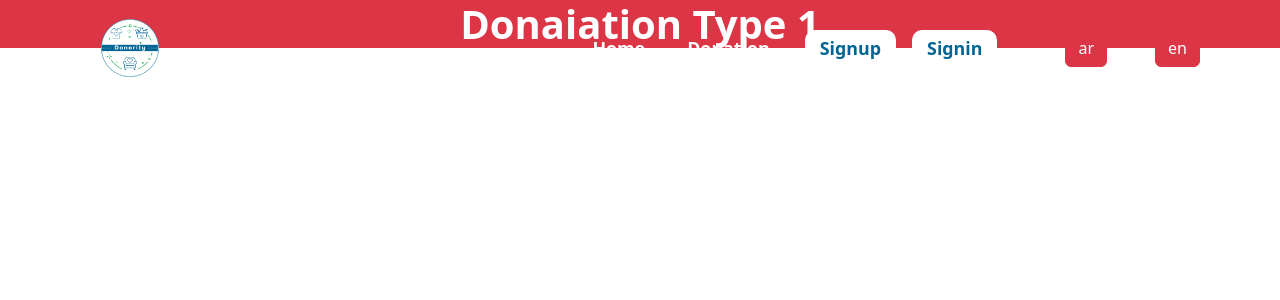
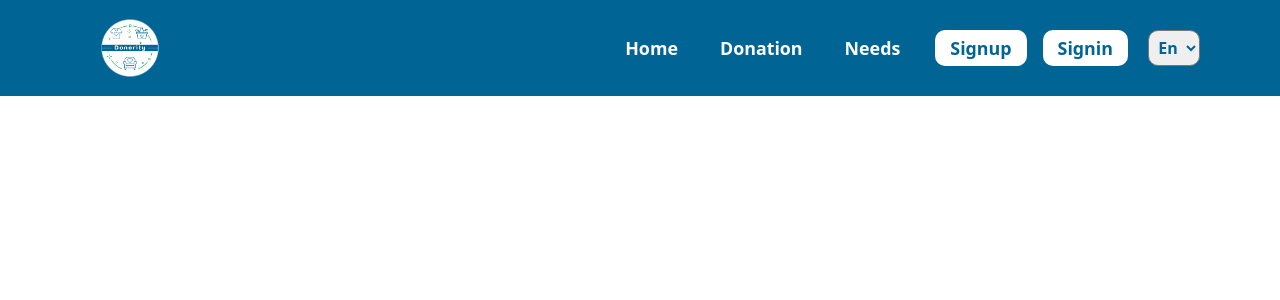
Before and after one commit to MohamedAbdelhakem17/donority, a React (Create React App) app: page /donaitontype/1 in a window 1280 px wide. Shown: the top 300 px of the page. Built offline with nearby package versions, Linux system fonts and the light colour scheme.

Commit message:
edit :- Edit Navbar and change Some Style

```diff
--- a/src/Component/App/App.jsx
+++ b/src/Component/App/App.jsx
@@ -19,13 +19,14 @@ const router = createBrowserRouter([
     element: <MasterLayout />,
     children: [
       { index: true, element: <Home apiLink={Base_API_URL} /> },
+      { path: "/donaitontype/:type", element: <DonaiationType apiLink={Base_API_URL} /> },
+      { path: "/needs", element: <DonaiationType apiLink={Base_API_URL} /> },
       { path: "/signin", element: <ProtectedRoute><Signin apiLink={Base_API_URL} /></ProtectedRoute> },
       { path: "/signup", element: <ProtectedRoute ><Signup apiLink={Base_API_URL} /></ProtectedRoute> },
       { path: "/reset-password", element: <ProtectedRoute ><ResetPassword apiLink={Base_API_URL} /></ProtectedRoute> },
       { path: "/user-profile", element: <ProtectedRoute ><UserProfile apiLink={Base_API_URL} /></ProtectedRoute> },
       { path: "/user-request", element: <ProtectedRoute ><UserRequest apiLink={Base_API_URL} /></ProtectedRoute> },
       { path: "/in-need", element: <ProtectedRoute ><InNeed apiLink={Base_API_URL} /></ProtectedRoute> },
-      { path: "/donaitontype/:type", element: <DonaiationType apiLink={Base_API_URL} /> },
     ]
   }
 ]);
--- a/src/Component/Navbar/Navbar.jsx
+++ b/src/Component/Navbar/Navbar.jsx
@@ -2,12 +2,15 @@ import React, { useState, useEffect } from "react";
 import "./navbar.css";
 import logo from "./logo.png";
 import useLocalization from "../../Context/LocalizationContext/LoclaesContext";
-import { Link } from "react-router-dom";
+import { Link, useLocation } from "react-router-dom";
 
 export default function Navbar() {
     const { changeLanguage } = useLocalization();
     const [isNavbarOpen, setIsNavbarOpen] = useState(false);
     const [isNavbarActive, setIsNavbarActive] = useState(false);
+    const [isHomePage, setIsHomePage] = useState(true)
+    const [isActive, setIsActive] = useState(false)
+    const location = useLocation();
 
     const openNavbar = () => {
         setIsNavbarOpen(true);
@@ -19,21 +22,32 @@ export default function Navbar() {
 
     const changeNavbarBackground = () => {
         const offsetTop = window.pageYOffset || document.documentElement.scrollTop;
-        setIsNavbarActive(offsetTop > 100);
+        setIsActive(offsetTop > 100)
+        setIsNavbarActive(isActive && isHomePage);
     };
 
     useEffect(() => {
+        const isHomePage = location.pathname === "/";
+        setIsHomePage(isHomePage)
         window.addEventListener("scroll", changeNavbarBackground);
         return () => {
             window.removeEventListener("scroll", changeNavbarBackground);
         };
-    }, []);
+
+    }, [location, isActive]);
+
+    const handleChangeLanguage = (event) => {
+        const languageSelect = event.target.value;
+        changeLanguage(languageSelect)
+    }
+
+
 
     return (
-        <nav id="navbar" className={`navbar ${isNavbarActive ? 'active' : ''}`}>
+        <nav id="navbar" className={`navbar ${isNavbarActive && isHomePage ? 'active' : !isHomePage ? "active" :''}`}>
             <div className="container-fluid">
                 <div className="brand">
-                    <Link to="/">
+                    <Link onClick={closeNavbar} to="/">
                         <img src={logo} alt="Donoirty Logo" />
                     </Link>
                 </div>
@@ -46,31 +60,32 @@ export default function Navbar() {
                             <i onClick={closeNavbar} className="fa-regular fa-circle-xmark"></i>
                         </li>
                         <li className="nav-item">
-                            <Link className="nav-link" id="index" to={"/"}>
+                            <Link onClick={closeNavbar} className="nav-link" id="index" to={"/"}>
                                 Home
                             </Link>
                         </li>
                         <li className="nav-item">
-                            <Link className="nav-link" to={"/donaitontype/food"}>
+                            <Link onClick={closeNavbar} className="nav-link" to={"/donaitontype/food"}>
                                 Donation
                             </Link>
                         </li>
+                        <li className="nav-item">
+                            <Link onClick={closeNavbar} className="nav-link" to={"/needs"}>
+                                Needs
+                            </Link>
+                        </li>
                         <div className="actions d-flex">
-                            <Link to={"/signup"} className="nav-link active mx-2">
+                            <Link onClick={closeNavbar} to={"/signup"} className="nav-link active mx-2">
                                 Signup
                             </Link>
-                            <Link to={"/signin"} className="nav-link active mx-2">
+                            <Link onClick={closeNavbar} to={"/signin"} className="nav-link active mx-2">
                                 Signin
                             </Link>
                         </div>
-                        <div className="language">
-                            <button className="btn btn-danger mx-5" onClick={() => changeLanguage("ar")}>
-                                ar
-                            </button>
-                            <button className="btn btn-danger" onClick={() => changeLanguage("en")}>
-                                en
-                            </button>
-                        </div>
+                        <select name="language" id="language" onChange={handleChangeLanguage}>
+                            <option value="en">En</option>
+                            <option value="ar">Ar</option>
+                        </select>
                     </ul>
                 </div>
             </div>
--- a/src/Component/Navbar/navbar.css
+++ b/src/Component/Navbar/navbar.css
@@ -168,3 +168,14 @@
         transform: scale(1);
     }
 }
+
+#language {
+    word-wrap: normal;
+    border-radius: 10px;
+    padding: 5px;
+    text-align: center;
+    color: var(--main-color);
+    font-weight: 700;
+    cursor: pointer;
+    outline-color: var(--main-color);
+}
```
Also changed, not shown: src/Component/Needs/Needs.jsx (added, +8 -0 lines), src/Component/LoadingScreen/LoadingScreen.jsx (line endings or trailing spaces).
